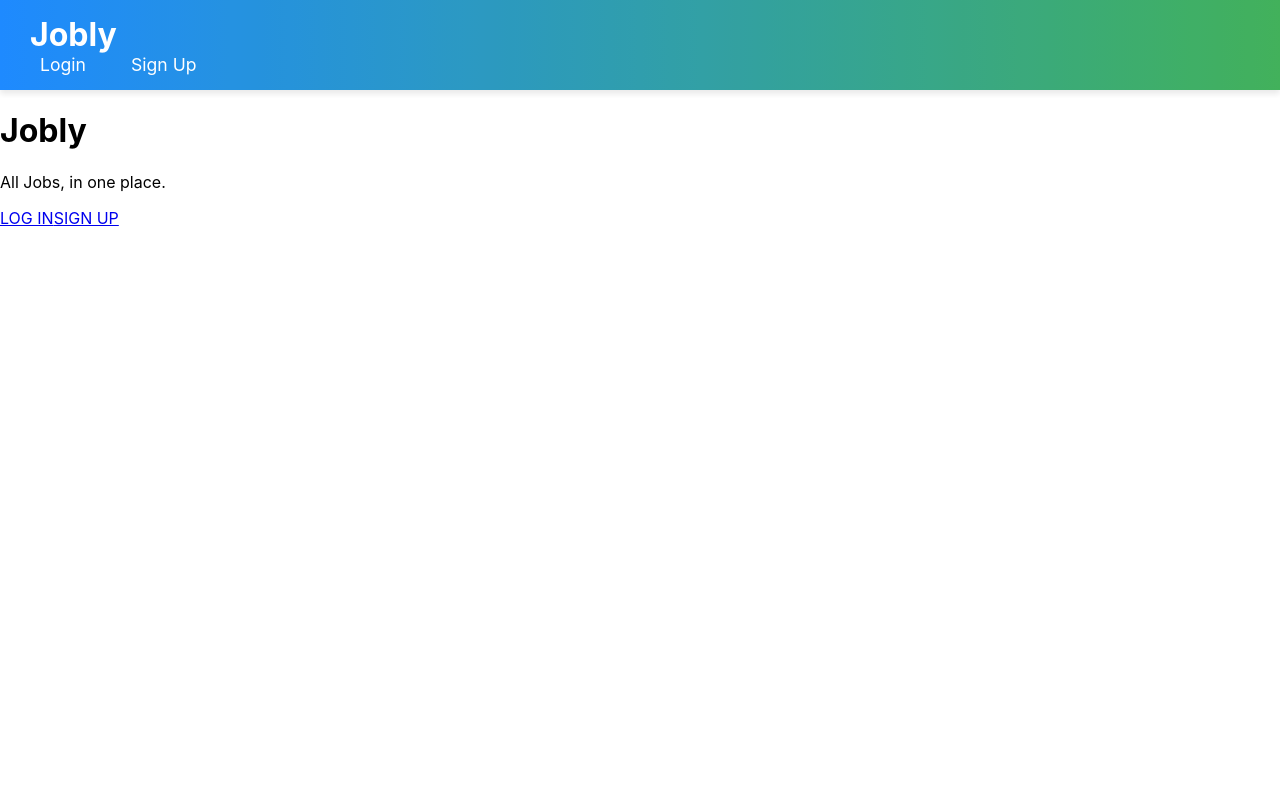
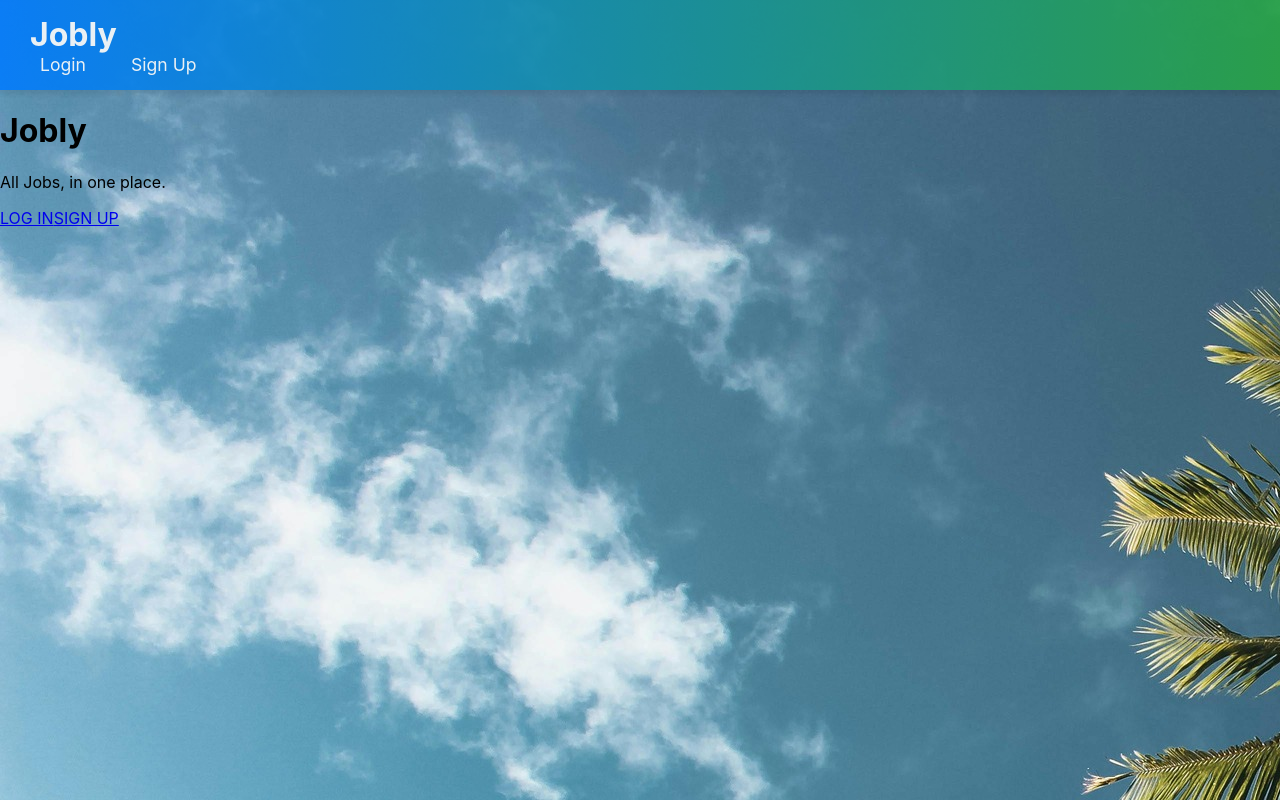
Before and after one commit to Archaeplastida/react-jobly, a React (Create React App) app in the folder frontend/: page / in a window 1280 px wide. Built offline with nearby package versions, Linux system fonts and the light colour scheme; no server answers.

Commit message:
Improved the application of the background of the app.

```diff
--- a/frontend/src/App.js
+++ b/frontend/src/App.js
@@ -1,8 +1,5 @@
 import React, { useState, useEffect } from 'react';
 import { BrowserRouter, Routes, Route } from "react-router-dom";
-
-import JoblyApi from "./api";
-
 
 //Route components
 import NavBar from "./Navbar";
--- a/frontend/src/index.css
+++ b/frontend/src/index.css
@@ -5,6 +5,7 @@ body {
     sans-serif;
   -webkit-font-smoothing: antialiased;
   -moz-osx-font-smoothing: grayscale;
+  background-image: url('../public/JoblyBackground.jpg');
 }
 
 code {
```
